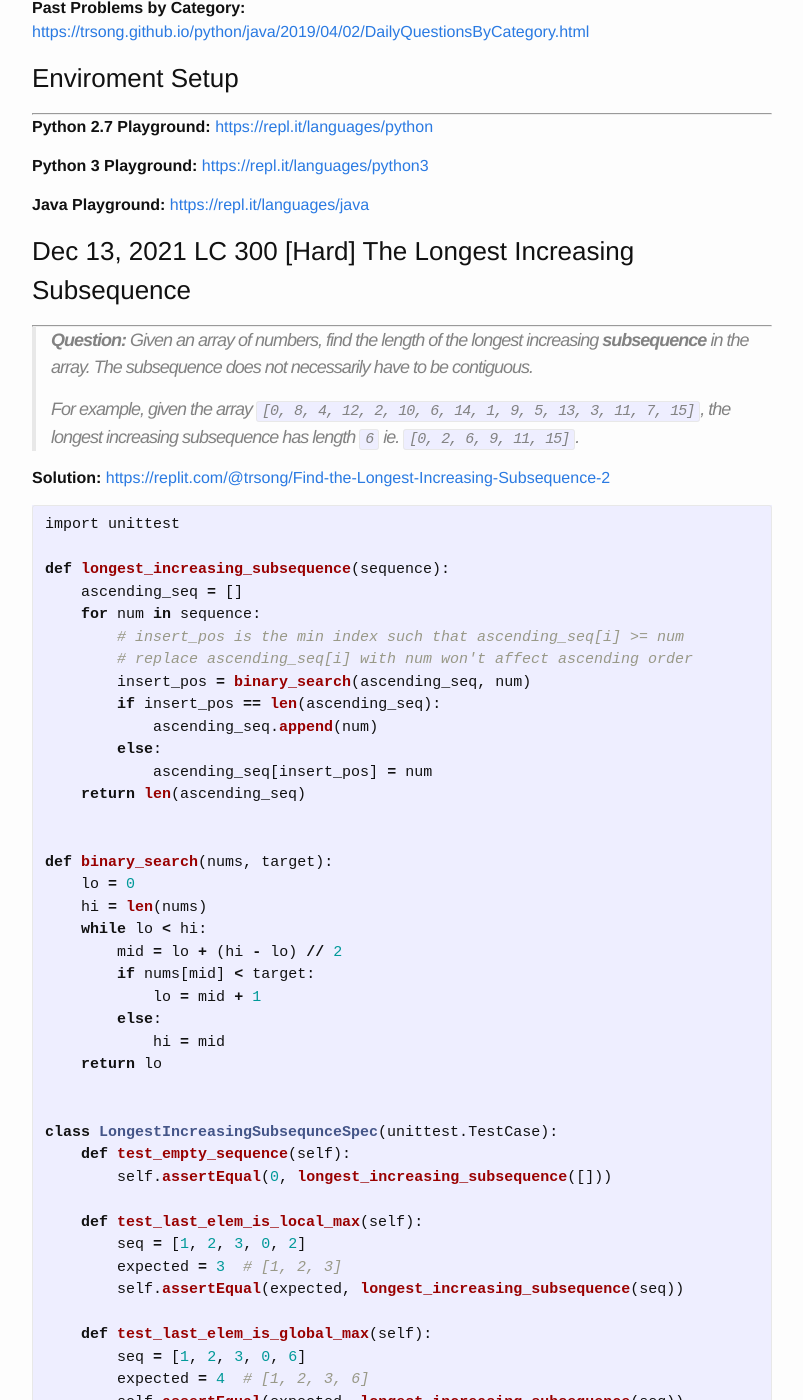
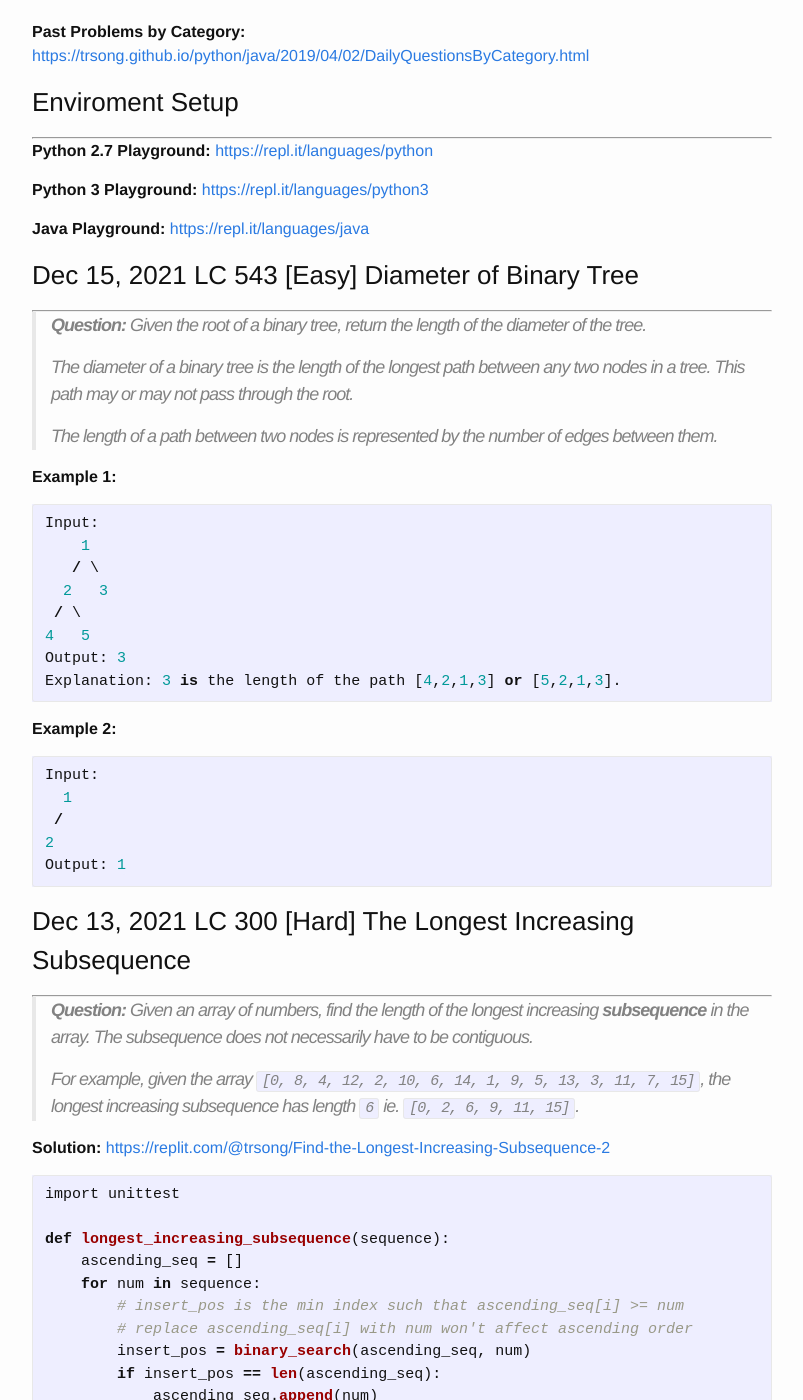
Before and after one commit to trsong/trsong.github.io, a Jekyll site: the page built from _posts/2021-11-01-DailyQuestionsNov.md, in a window 1280 px wide and 1400 px high, scrolled down 1362 px. Shown: the whole window, without its empty margins (238-1041 px from the left). Built offline with Jekyll 4.4.1, drawn with Linux system fonts in a browser that asks for light colours; some of the changed text lies outside the part shown.

Commit message:
Add Dec 15 question

`````diff
--- a/_posts/2021-11-01-DailyQuestionsNov.md
+++ b/_posts/2021-11-01-DailyQuestionsNov.md
@@ -21,7 +21,34 @@ categories: Python/Java
 **Java Playground:** [https://repl.it/languages/java](https://repl.it/languages/java)
 
 
-
+### Dec 15, 2021 LC 543 \[Easy\] Diameter of Binary Tree
+---
+> **Question:** Given the root of a binary tree, return the length of the diameter of the tree.
+>
+> The diameter of a binary tree is the length of the longest path between any two nodes in a tree. This path may or may not pass through the root.
+>
+> The length of a path between two nodes is represented by the number of edges between them.
+
+**Example 1:**
+```py
+Input:
+    1
+   / \
+  2   3
+ / \
+4   5
+Output: 3
+Explanation: 3 is the length of the path [4,2,1,3] or [5,2,1,3].
+```
+
+**Example 2:**
+```py
+Input:
+  1
+ /
+2
+Output: 1
+````
 
 ### Dec 13, 2021 LC 300 \[Hard\] The Longest Increasing Subsequence
 ---
`````
